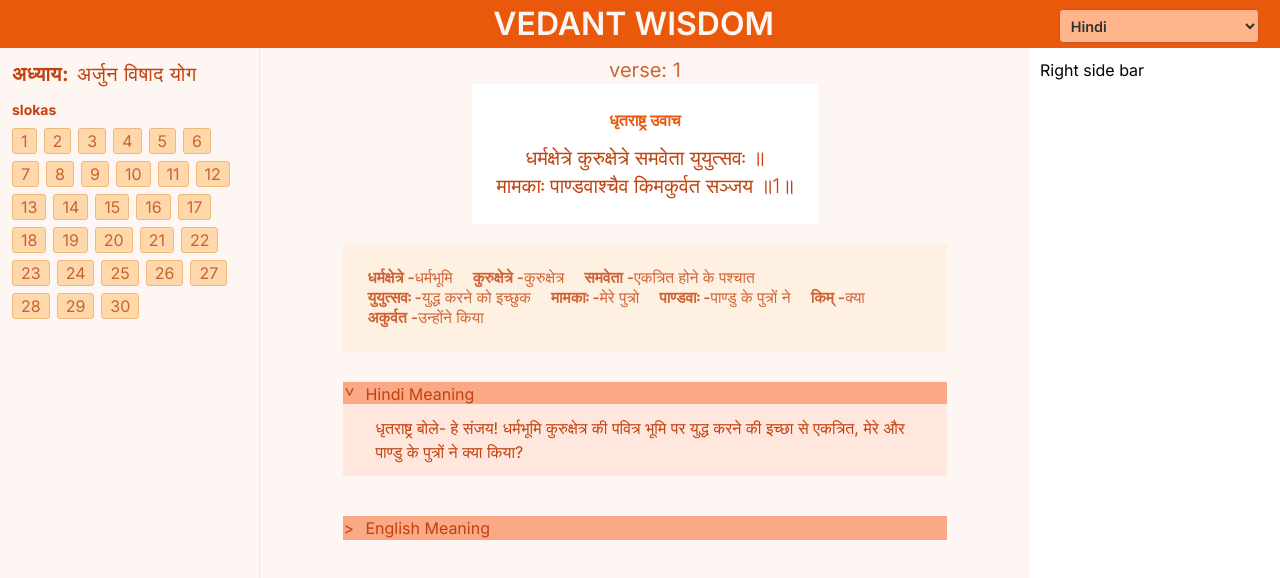
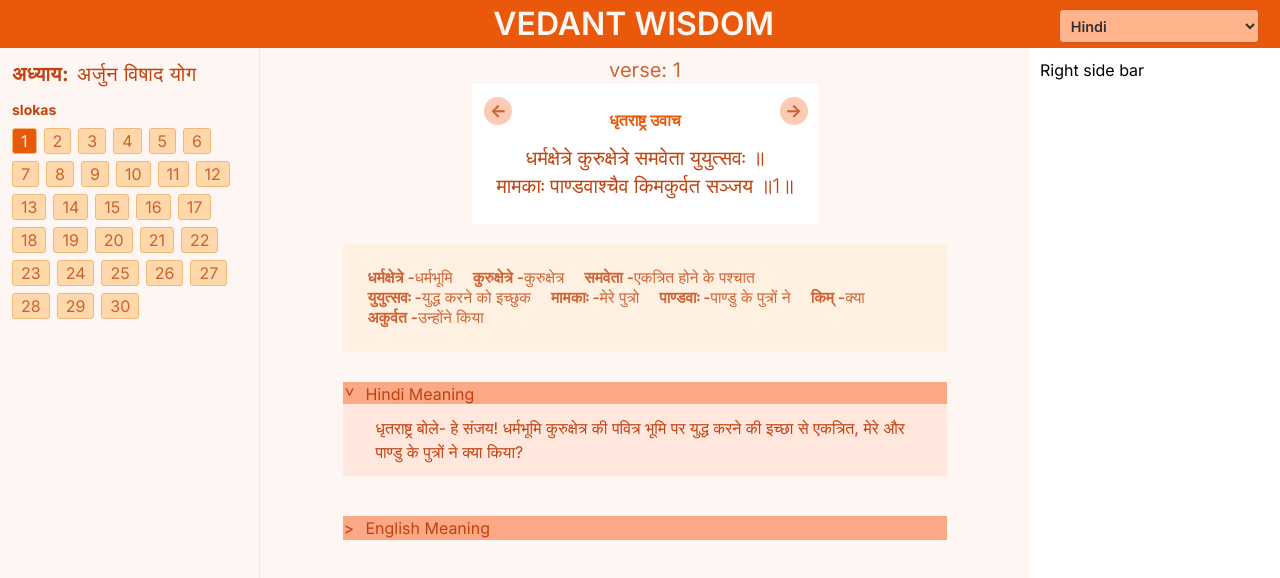
Before and after one commit to talk2rajeev/vedant-wisdom, a Next.js app: page /bhagwat-gita/1 in a window 1280 px wide. Shown: the top 578 px of the page. Built offline with nearby package versions, Linux system fonts and the light colour scheme.

Commit message:
onlick next and prev navigation

```diff
--- a/src/app/bhagwat-gita/[id]/page.tsx
+++ b/src/app/bhagwat-gita/[id]/page.tsx
@@ -35,11 +35,19 @@ function parseIdString(id: string) {
     return {chapter, verse};
 }
 
+const base_url = 'http://localhost:3000/bhagwat-gita/';
+
 export default function Page({ params }: {params: {id: string}}) {
     const [selectedLanguage, setselectedLanguage] = useState<string>('Hindi');
     const [chapterNo, setChapterNo] = useState<string>('');
+    const [verseNo, setVerseNo] = useState<string>('');
     const [curChapter, setCurChapter] = useState<string>('');
     const [curSloka, setCurSloka] = useState<slokaType>();
+
+    const [curChapterNumber, setCurChapterNumber] = useState<number>(1);
+    const [curVerseNumber, setCurVerseNumber] = useState<number>(1);
+
+
 
 
 
@@ -56,15 +64,23 @@ export default function Page({ params }: {params: {id: string}}) {
 
     useEffect(()=>{
         const {chapter, verse} = parseIdString(params.id);
+        setCurChapterNumber(chapter);
+        setCurVerseNumber(verse);
         const chapterName: string = bhagwatGita[`chapter${chapter}`].chapterNameHindi;
         const sloka: slokaType = bhagwatGita[`chapter${chapter}`].slokas[(verse-1)];
         setChapterNo(`chapter${chapter}`);
+        setVerseNo(`verse${verse}`);
         setCurChapter(chapterName);
         setCurSloka(sloka);
 
     }, []);
 
     const slokas = bhagwatGita[chapterNo];
+
+
+    const previous_url = `${base_url}chapter${curChapterNumber}-verse${curVerseNumber-1}`;
+    const next_url = `${base_url}chapter${curChapterNumber}-verse${curVerseNumber+1}`;
+
 
     return <div>
     <PageHeader languageChange={handleLanguageChange}/>
@@ -80,7 +96,7 @@ export default function Page({ params }: {params: {id: string}}) {
                     <div className='pt-3'>
                         <div className='text-sm text-orange-700 font-bold mb-2'>slokas</div>
                         {
-                            slokas?.slokas?.map(item => <span className='badge badge-link ' key={item.slokaNumber}>{item.slokaNumber}</span>)
+                            slokas?.slokas?.map(item => <a href={`${base_url}chapter${curChapterNumber}-verse${item.slokaNumber}`} className={`badge badge-link ${curVerseNumber === item.slokaNumber ? 'selected' : ''}`} key={item.slokaNumber}>{item.slokaNumber}</a>)
                         }
                     </div>
                 </div>
@@ -90,13 +106,15 @@ export default function Page({ params }: {params: {id: string}}) {
                     <p className='text-xl text-center font-normal text-orange-700 opacity-80'>verse: {curSloka?.slokaNumber} </p>
                 </div>
                 <div className='flex justify-center items-center'>
-                    <div className='max-w-5/12 p-6 text-center bg-white overflow-hidden'>
+                    <div className='max-w-5/12 p-6 text-center bg-white overflow-hidden' style={{position: 'relative'}}>
                         <div className='text-orange-600 mb-3  font-semibold'>
                             {curSloka?.uvach}
                         </div>
                         <div className='text-xl font-light text-orange-700'>
                             { curSloka?.sanskritSloka?.map(slok => <div key={slok}>{slok}</div>)}
                         </div>
+                        <a href={previous_url} className="left-arr inline-block font-bold text-lg ml-3 transition-transform group-hover:translate-x-1 motion-reduce:transform-none">&lt;-</a>
+                        <a href={next_url} className="right-arr inline-block font-bold text-lg ml-3 transition-transform group-hover:translate-x-1 motion-reduce:transform-none">-&gt;</a>
                     </div>
                 </div>
 
--- a/src/app/bhagwat-gita/[id]/style.css
+++ b/src/app/bhagwat-gita/[id]/style.css
@@ -54,6 +54,10 @@
     color: #c76531;
     border-radius: 3px;
 }
+.badge.selected{
+    background: #ea580b;
+    color: #fbf6ef;
+}
 
 .badge-link:hover{
     color: #fff;
@@ -87,6 +91,27 @@
     font-size: 0.975rem !important;
 }
 
+.left-arr {
+    position: absolute;
+    left: 0px;
+}
+.right-arr {
+    position: absolute;
+    right: 10px;
+}
+
+.left-arr,  .right-arr {
+    top: 9%;
+    cursor: pointer;
+    color: #c76531;
+    cursor: pointer;
+    color: #c76531;
+    width: 28px;
+    border-radius: 50%;
+    background: #fdcab4;
+}
+
+
 @media (max-width: 1024px) {
     .content-box{
         grid-template-columns: 100%;
--- a/src/files/bhagwatGita/chapter1.tsx
+++ b/src/files/bhagwatGita/chapter1.tsx
@@ -696,7 +696,7 @@ export default {
                     },
                 ],
                 meaningInHindi: "ऋषीकेश भगवान् कृष्ण ने अपना पाञ्जन्य शंख बजाया, अर्जुन ने देवदत्त शंख तथा अतिभोजी एवं अति दुष्कर कार्य करने वाले भीम ने पौण्डू नामक भीषण शंख बजाया।",
-                meaningInEnglish: "rī Kṛṣṇa, the Master of the senses, blew his conch-shell called Pāñcajanya. Arjuna, the winner of great wealth, blew his conch-shell called Devadatta. Bhīma, the performer of great feats, blew his conch-shell Pauṇḍra.",
+                meaningInEnglish: "Shri Krishna, the Master of the senses, blew his conch-shell called Pāñcajanya. Arjuna, the winner of great wealth, blew his conch-shell called Devadatta. Bhīma, the performer of great feats, blew his conch-shell Pauṇḍra.",
                 meaningInGujrati: "",
                 meaningInMarathi: "",
             },
@@ -848,7 +848,7 @@ export default {
                         meaning: "गर्जना करना",
                     },
                 ],
-                meaningInHindi: "और उस भयानक शब्द (शंखों से उत्पन्न ध्वनि) द्वारा आकाश और धरती के बीच हुई गर्जना ने धार्तराष्ट्रों के अर्थात आपके पक्षवालों के हृदय विदीर्ण कर दिए।",
+                meaningInHindi: "और उस भयानक शब्द (शंखों से उत्पन्न ध्वनि) द्वारा आकाश और धरती के बीच हुई गर्जना ने धृतराष्ट्र के पक्षवालों के हृदय विदीर्ण कर दिए।",
                 meaningInEnglish: "That tremendous sound of conches pierced the hearts of the sons of Dhrtarastra as it reverberated through the sky and the earth.",
                 meaningInGujrati: "",
                 meaningInMarathi: "",
@@ -1004,16 +1004,52 @@ export default {
             {
                 slokaNumber: 23,
                 uvach: "",
-                sanskritSloka: ["", ""],
-                romanSloka: ["", ""],
+                sanskritSloka: ["योत्स्यमानानवेक्षेऽहं य एतेऽत्र समागताः ।", "धार्तराष्ट्रस्य दुर्बुद्धेयुद्धे प्रियचिकीर्षवः ॥23॥"],
+                romanSloka: ["yotsyamānān avekṣe’haṁ ya ete’tra samāgatāḥ", "dhārtarāṣṭrasya durbuddher yuddhe priya-cikīrṣavaḥ"],
                 wordsMeaning: [
                     {
-                        sanskrit: "",
-                        meaning: "",
+                        sanskrit: "योत्स्यमानान्",
+                        meaning: "युद्ध करने के लिए आए योद्धाओं को",
+                    },
+                    {
+                        sanskrit: "अवेक्षे-अहम् ",
+                        meaning: "मै देखना चाहता हूँ",
+                    },
+                    {
+                        sanskrit: "ये",
+                        meaning: "जो",
+                    },
+                    {
+                        sanskrit: "एते",
+                        meaning: "वे",
+                    },
+                    {
+                        sanskrit: "अत्र",
+                        meaning: "यहाँ",
+                    },
+                    {
+                        sanskrit: "समागता: ",
+                        meaning: "एकत्र",
+                    },
+                    {
+                        sanskrit: "धार्तराष्ट्रस्य ",
+                        meaning: "धृतराष्ट्र के पुत्र",
+                    },
+                    {
+                        sanskrit: " दुर्बुद्धेः",
+                        meaning: "हीन मानसिकता वाले",
+                    },
+                    {
+                        sanskrit: "युद्धे",
+                        meaning: "युद्ध में",
+                    },
+                    {
+                        sanskrit: "प्रिय-चिकीर्षवः",
+                        meaning: "प्रसन्न करने वाले।",
                     },
                 ],
-                meaningInHindi: "",
-                meaningInEnglish: "",
+                meaningInHindi: "मैं उन लोगों को देखने का इच्छुक हूँ जो यहाँ पर धृतराष्ट्र के दुश्चरित्र पुत्रों को प्रसन्न करने की इच्छा से युद्ध लड़ने के लिए एकत्रित हुए हैं।",
+                meaningInEnglish: "Let me see all those warriors who have assembled here and want to accomplish in the war what is dear to the perverted son of Dhrtarastra, I find them to be intent on fighting.",
                 meaningInGujrati: "",
                 meaningInMarathi: "",
             },
```
Also changed, not shown: public/gita_updesh.webp (added).
